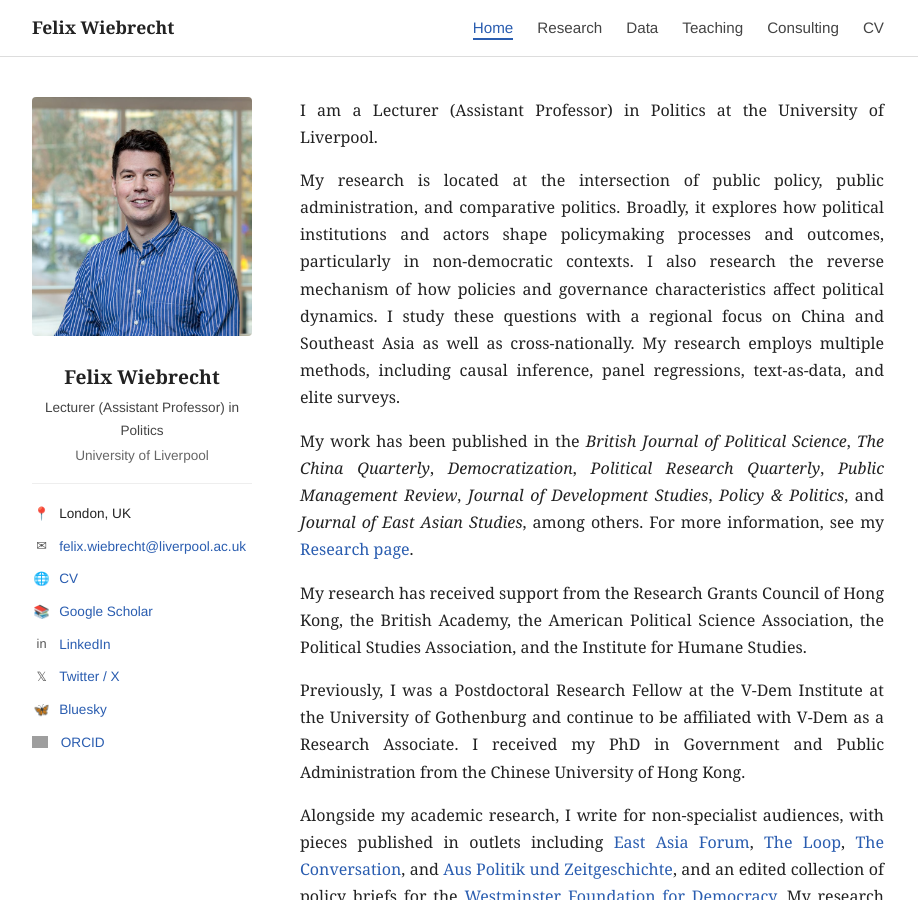
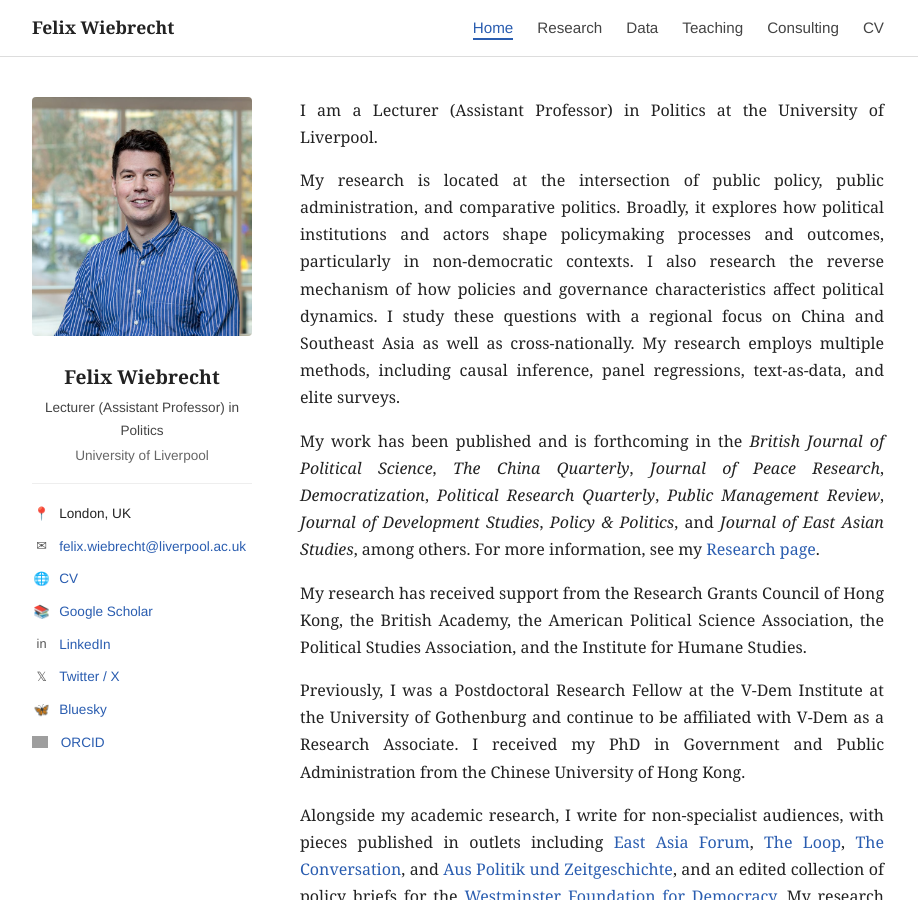
Before and after one commit to felixwiebrecht/felixwiebrecht.github.io, a Jekyll site: the page built from index.md, in a window 1280 px wide and 900 px high. Shown: the whole window, without its empty margins (182-1100 px from the left). Built offline with Jekyll 4.4.1, drawn with Linux system fonts in a browser that asks for light colours; comment, search, counter and statistics services are not loaded; grey boxes are pictures that could not be loaded.

Commit message:
Add Journal of Peace Research to publication venues on homepage
Co-Authored-By: Claude Opus 5 <noreply@anthropic.com>

```diff
--- a/index.md
+++ b/index.md
@@ -27,7 +27,7 @@ title: Home
 
     <p> My research is located at the intersection of public policy, public administration, and comparative politics. Broadly, it explores how political institutions and actors shape policymaking processes and outcomes, particularly in non-democratic contexts. I also research the reverse mechanism of how policies and governance characteristics affect political dynamics. I study these questions with a regional focus on China and Southeast Asia as well as cross-nationally. My research employs multiple methods, including causal inference, panel regressions, text-as-data, and elite surveys. </p>
 
-    <p>My work has been published in the <em>British Journal of Political Science</em>, <em>The China Quarterly</em>, <em>Democratization</em>, <em>Political Research Quarterly</em>, <em>Public Management Review</em>, <em>Journal of Development Studies</em>, <em>Policy &amp; Politics</em>, and <em>Journal of East Asian Studies</em>, among others. For more information, see my <a href="/research">Research page</a>.</p>
+    <p>My work has been published and is forthcoming in the <em>British Journal of Political Science</em>, <em>The China Quarterly</em>, <em>Journal of Peace Research</em>, <em>Democratization</em>, <em>Political Research Quarterly</em>, <em>Public Management Review</em>, <em>Journal of Development Studies</em>, <em>Policy &amp; Politics</em>, and <em>Journal of East Asian Studies</em>, among others. For more information, see my <a href="/research">Research page</a>.</p>
 
     <p>My research has received support from the Research Grants Council of Hong Kong, the British Academy, the American Political Science Association, the Political Studies Association, and the Institute for Humane Studies.</p>
 
```
